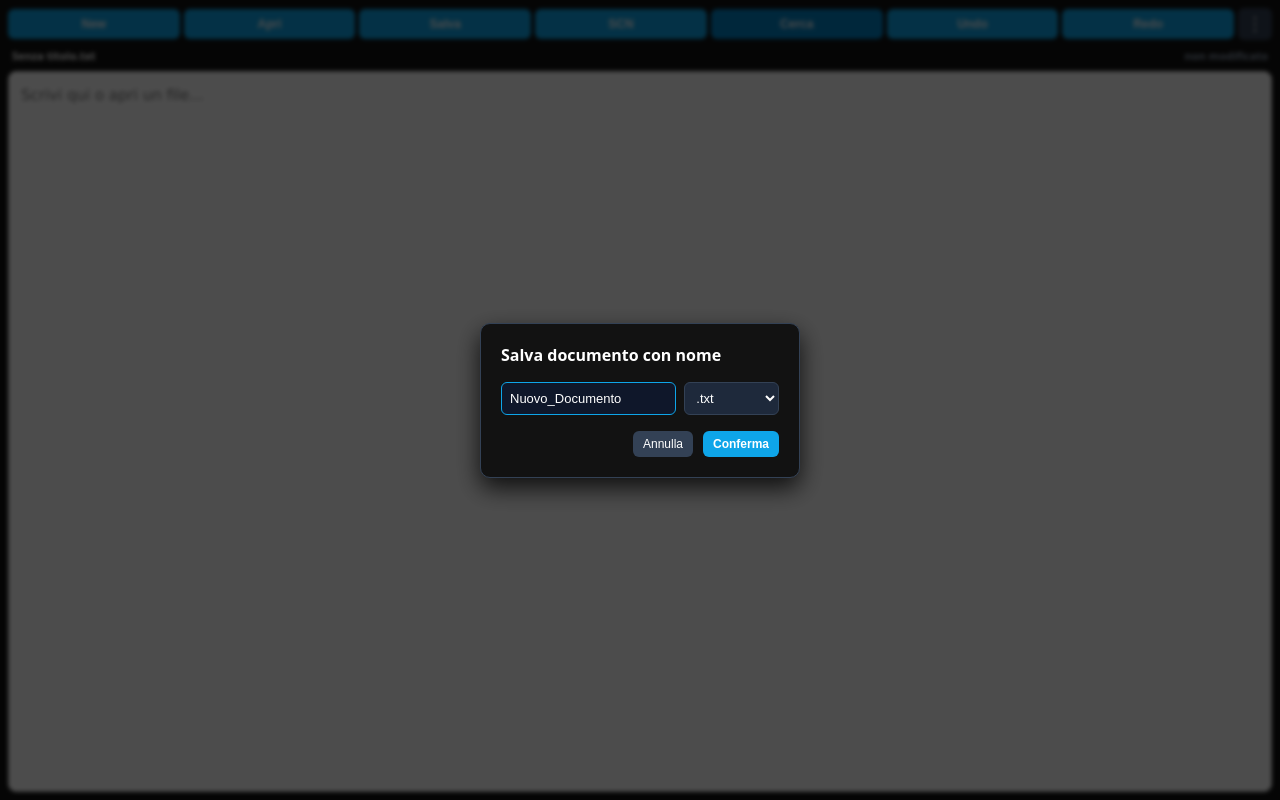
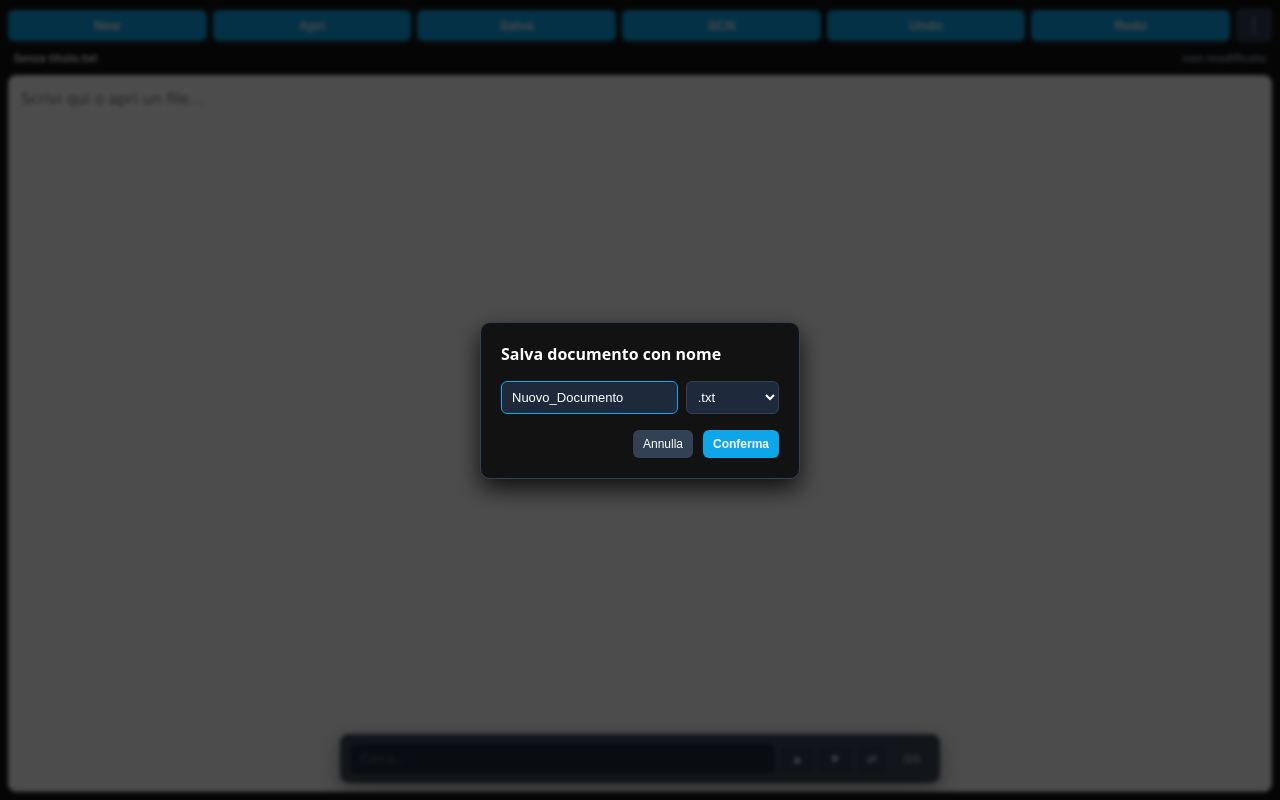
Before and after one commit to glxtabDM8/Editor-txt-DM8, a plain HTML site: page index.html in a window 1280 px wide. Both pictures are taken after a click on the button "Salva". Drawn offline with nearby package versions, Linux system fonts and the light colour scheme.

Commit message:
Update index.html

```diff
--- a/index.html
+++ b/index.html
@@ -40,21 +40,20 @@
             flex-direction: column;
             gap: 6px;
             background-color: #121212;
-            padding-bottom: 6px;
+            padding-bottom: 8px;
         }
 
         .top-bar {
             display: flex;
-            gap: 4px;
+            gap: 6px;
             align-items: center;
-            flex-wrap: nowrap;
-            overflow-x: auto;
+            flex-wrap: wrap;
         }
 
         .btn-action {
             flex: 1;
             padding: 8px 4px;
-            font-size: 12px;
+            font-size: 13px;
             font-weight: 600;
             background-color: #0ea5e9;
             color: #ffffff;
@@ -65,15 +64,14 @@
             display: flex;
             align-items: center;
             justify-content: center;
-            min-width: 42px;
+            min-width: 10px;
         }
         .btn-action:active { background-color: #0284c7; }
-        .btn-search-toggle { background-color: #0284c7; }
 
         .menu-wrapper { position: relative; }
         .btn-menu {
-            width: 34px;
-            height: 32px;
+            width: 36px;
+            height: 34px;
             background-color: #334155;
             color: #ffffff;
             border: none;
@@ -87,7 +85,7 @@
         .dropdown-menu {
             display: none;
             position: absolute;
-            top: 38px;
+            top: 40px;
             right: 0;
             width: 230px;
             background-color: #1e293b;
@@ -114,55 +112,13 @@
             display: flex;
             justify-content: space-between;
             align-items: center;
-            padding: 2px 4px;
+            padding: 2px 6px;
             font-size: 11px;
         }
         #fileNameDisplay { color: #ffffff; font-weight: bold; }
         .file-status-original { color: #94a3b8; font-weight: bold; }
         .file-status-modified { color: #ef4444; font-weight: bold; }
         .file-status-saved { color: #22c55e; font-weight: bold; }
-
-        /* --- PANNELLO RICERCA POSIZIONATO IN ALTO --- */
-        .search-panel {
-            display: none;
-            flex-direction: column;
-            gap: 6px;
-            background: #1e293b;
-            border: 1px solid #475569;
-            border-radius: 8px;
-            padding: 8px;
-            margin-bottom: 6px;
-            flex-shrink: 0;
-        }
-        .search-panel.show { display: flex; }
-
-        .search-bar, .replace-bar { display: flex; gap: 6px; align-items: center; flex-wrap: wrap; }
-        .replace-bar { display: none; }
-        .replace-bar.show { display: flex; }
-
-        .search-input, .select-mode {
-            padding: 6px 8px;
-            background-color: #0f172a;
-            color: #ffffff;
-            border: 1px solid #334155;
-            border-radius: 6px;
-            font-size: 13px;
-            outline: none;
-        }
-        .search-input { flex: 1; min-width: 100px; }
-        .select-mode { cursor: pointer; }
-        .search-input:focus, .select-mode:focus { border-color: #0ea5e9; }
-        .btn-search {
-            padding: 6px 10px;
-            background-color: #334155;
-            color: #ffffff;
-            border: none;
-            border-radius: 6px;
-            font-size: 12px;
-            cursor: pointer;
-        }
-        .btn-replace { background-color: #0ea5e9; font-weight: 600; }
-        .search-count { color: #f1f5f9; font-size: 11px; min-width: 38px; text-align: center; }
 
         .editor-container {
             position: relative;
@@ -176,7 +132,7 @@
         }
         .line-numbers {
             width: 44px;
-            padding: 12px 6px;
+            padding: 12px 6px 90px 6px; /* Padding bottom maggiorato per non coprire i numeri con la barra */
             background-color: #f0f0f0;
             color: #888888;
             font-family: var(--editor-font) !important;
@@ -204,7 +160,7 @@
             left: 0;
             width: 100%;
             height: 100%;
-            padding: 12px !important;
+            padding: 12px 12px 90px 12px !important; /* Padding bottom per poter scorrere sotto la barra flottante */
             margin: 0 !important;
             border: none !important;
             font-family: var(--editor-font) !important;
@@ -248,6 +204,54 @@
             -webkit-overflow-scrolling: touch;
         }
         textarea::selection { background-color: rgba(14, 165, 233, 0.4); color: transparent; }
+
+        /* --- BARRA FLOTTANTE RICERCA E SOSTITUZIONE --- */
+        .search-panel {
+            position: absolute;
+            bottom: 8px;
+            left: 50%;
+            transform: translateX(-50%);
+            width: calc(100% - 16px);
+            max-width: 600px;
+            background: rgba(30, 41, 59, 0.85); /* Sfondo semi-trasparente scuro */
+            backdrop-filter: blur(8px);
+            -webkit-backdrop-filter: blur(8px);
+            border: 1px solid #475569;
+            border-radius: 8px;
+            padding: 8px;
+            display: flex;
+            flex-direction: column;
+            gap: 6px;
+            z-index: 50;
+            box-shadow: 0 6px 20px rgba(0,0,0,0.4);
+        }
+
+        .search-bar, .replace-bar { display: flex; gap: 6px; align-items: center; flex-wrap: wrap; }
+        .replace-bar { display: none; }
+        .replace-bar.show { display: flex; }
+        .search-input, .select-mode {
+            padding: 7px 10px;
+            background-color: #1e293b;
+            color: #ffffff;
+            border: 1px solid #334155;
+            border-radius: 6px;
+            font-size: 13px;
+            outline: none;
+        }
+        .search-input { flex: 1; min-width: 120px; }
+        .select-mode { cursor: pointer; }
+        .search-input:focus, .select-mode:focus { border-color: #0ea5e9; }
+        .btn-search {
+            padding: 7px 10px;
+            background-color: #334155;
+            color: #ffffff;
+            border: none;
+            border-radius: 6px;
+            font-size: 12px;
+            cursor: pointer;
+        }
+        .btn-replace { background-color: #0ea5e9; font-weight: 600; }
+        .search-count { color: #f1f5f9; font-size: 11px; min-width: 38px; text-align: center; }
 
         .modal-overlay {
             display: none;
@@ -300,7 +304,6 @@
             <button id="openBtn" class="btn-action">Apri</button>
             <button id="saveBtn" class="btn-action">Salva</button>
             <button id="saveAsBtn" class="btn-action">SCN</button>
-            <button id="btnToggleSearch" class="btn-action btn-search-toggle">Cerca</button>
             <button id="undoBtn" class="btn-action">Undo</button>
             <button id="redoBtn" class="btn-action">Redo</button>
             <div class="menu-wrapper">
@@ -325,8 +328,16 @@
             <span id="fileNameDisplay">Senza titolo.txt</span>
             <span id="fileStatusDisplay" class="file-status-original">non modificato</span>
         </div>
+    </header>
 
-        <!-- PANNELLO RICERCA E SOSTITUZIONE IN ALTO (NON COPERTO DALLA TASTIERA) -->
+    <div class="editor-container">
+        <div id="lineNumbers" class="line-numbers">1</div>
+        <div class="work-area">
+            <pre id="highlighting" class="text-layer wrap-enabled"><code id="highlighting-content" class="language-plaintext wrap-enabled"></code></pre>
+            <textarea id="editor" class="text-layer wrap-enabled" placeholder="Scrivi qui o apri un file..." spellcheck="false"></textarea>
+        </div>
+
+        <!-- PANNELLO RICERCA FLOTTANTE -->
         <div class="search-panel" id="searchPanel">
             <div class="search-bar">
                 <input type="text" id="searchInput" class="search-input" placeholder="Cerca...">
@@ -337,20 +348,12 @@
             </div>
             <div id="replaceBar" class="replace-bar">
                 <input type="text" id="replaceInput" class="search-input" placeholder="Sostituisci con...">
-                <select id="replaceModeSelect" class="select-mode">
-                    <option value="all">Tutte</option>
-                    <option value="one">Una</option>
+                <select id="replaceModeSelect" class="select-mode" style="padding: 7px;">
+                    <option value="all">Tutte le ricorrenze</option>
+                    <option value="one">Una alla volta</option>
                 </select>
                 <button id="btnReplace" class="btn-search btn-replace">Sostituisci</button>
             </div>
-        </div>
-    </header>
-
-    <div class="editor-container">
-        <div id="lineNumbers" class="line-numbers">1</div>
-        <div class="work-area">
-            <pre id="highlighting" class="text-layer wrap-enabled"><code id="highlighting-content" class="language-plaintext wrap-enabled"></code></pre>
-            <textarea id="editor" class="text-layer wrap-enabled" placeholder="Scrivi qui o apri un file..." spellcheck="false"></textarea>
         </div>
     </div>
 
@@ -391,8 +394,6 @@
         const menuBtn = document.getElementById('menuBtn');
         const dropdownMenu = document.getElementById('dropdownMenu');
 
-        const btnToggleSearch = document.getElementById('btnToggleSearch');
-        const searchPanel = document.getElementById('searchPanel');
         const searchInput = document.getElementById('searchInput');
         const prevSearch = document.getElementById('prevSearch');
         const nextSearch = document.getElementById('nextSearch');
@@ -411,15 +412,7 @@
         const toastOverlay = document.getElementById('toastOverlay');
         let toastTimeout;
 
-        // Tasto ON/OFF Barra di Ricerca
-        btnToggleSearch.addEventListener('click', () => {
-            searchPanel.classList.toggle('show');
-            if (searchPanel.classList.contains('show')) {
-                searchInput.focus();
-            }
-        });
-
-        // --- GESTIONE IMPOSTAZIONI ---
+        // --- GESTIONE IMPOSTAZIONI E MEMORIA ---
         const fonts = [
             { name: 'Verdana', value: 'Verdana, sans-serif' },
             { name: 'System Default', value: 'system-ui, -apple-system, BlinkMacSystemFont, Roboto, sans-serif' },
@@ -679,6 +672,7 @@
         nextSearch.addEventListener('click', () => { if (!isWrapEnabled) applyWrapState(true); if (searchMatches.length > 0) { currentMatchIndex = (currentMatchIndex + 1) % searchMatches.length; scrollToAndHighlightMatch(currentMatchIndex, true); }});
         prevSearch.addEventListener('click', () => { if (!isWrapEnabled) applyWrapState(true); if (searchMatches.length > 0) { currentMatchIndex = (currentMatchIndex - 1 + searchMatches.length) % searchMatches.length; scrollToAndHighlightMatch(currentMatchIndex, true); }});
 
+        // Eventi di Scrittura e Incolla
         let debounceTimer;
         editor.addEventListener('input', () => {
             clearTimeout(debounceTimer);
@@ -778,6 +772,7 @@
             } catch (err) { console.log('Apertura annullata', err); }
         });
 
+        // Pulsante SALVA DIRETTO
         document.getElementById('saveBtn').addEventListener('click', async () => {
             if (!fileHandle) {
                 openSaveModal();
```
